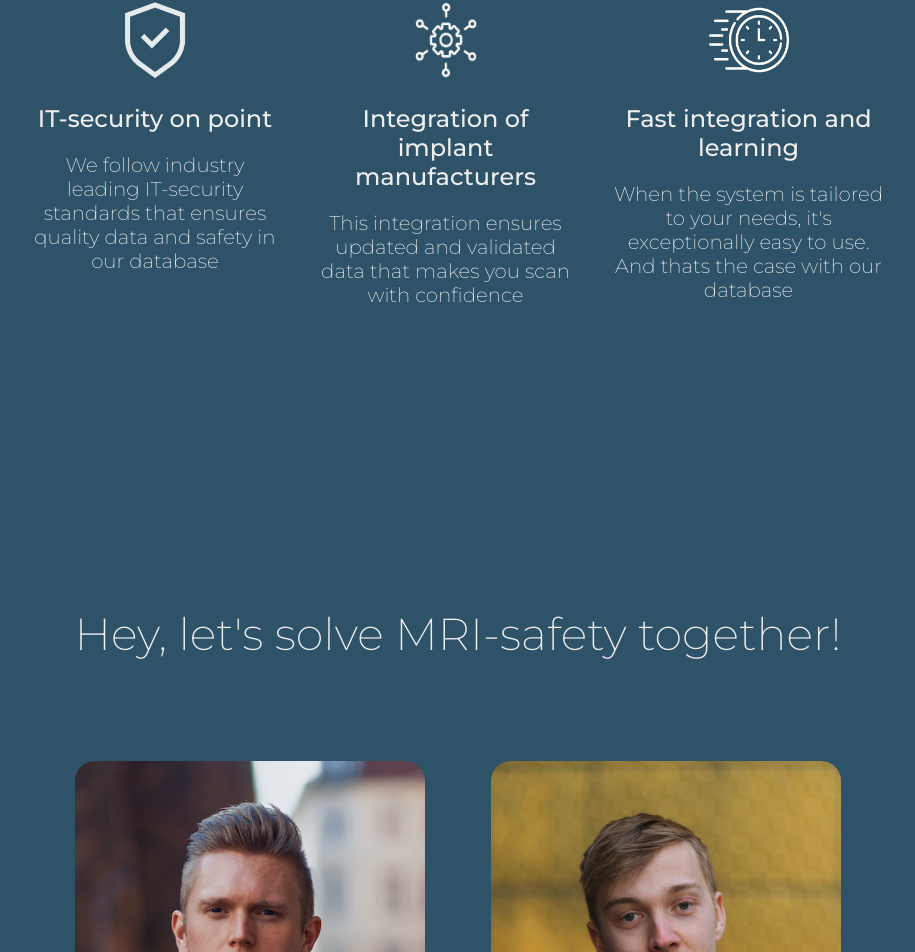
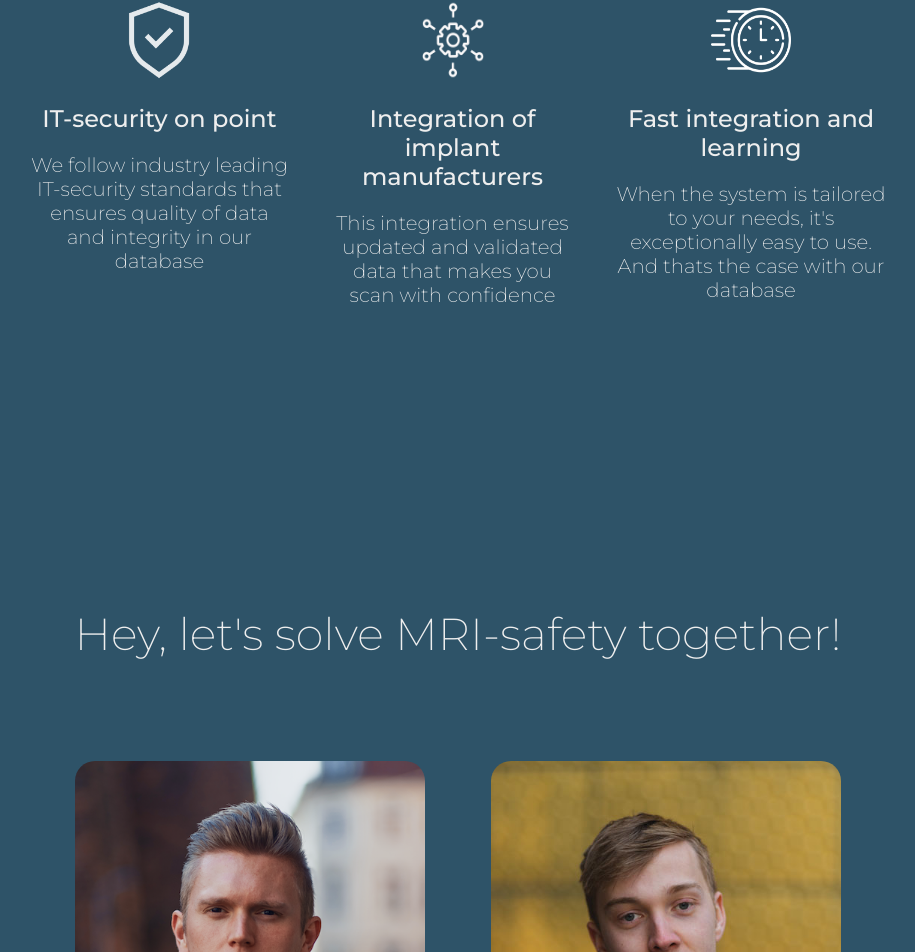
Before and after one commit to matjias/nordinsight, a Next.js app: page / in a window 1280 px wide. Shown: the part 2392-3344 px from the top of the page, without its empty margins (182-1097 px from the left). Built offline with nearby package versions, Linux system fonts and the light colour scheme.

Commit message:
Update minor issues in text and styling

```diff
--- a/components/product.tsx
+++ b/components/product.tsx
@@ -37,7 +37,7 @@ const Product: React.FC = () => {
         </div>
       </ShowWhenInView>
 
-      <ShowWhenInView style="fade-in">
+      <ShowWhenInView style="slide-in-left">
         <SideBanner className={styles["browser-banner"]} side="left">
           <h5 className={styles["browser-title"]}>
             You can use every browser to access the database!
@@ -100,7 +100,7 @@ const Product: React.FC = () => {
               <h5>IT-security on point</h5>
               <p>
                 We follow industry leading IT-security standards that ensures
-                quality data and safety in our database
+                quality of data and integrity in our database
               </p>
             </div>
           </ShowWhenInView>
```
